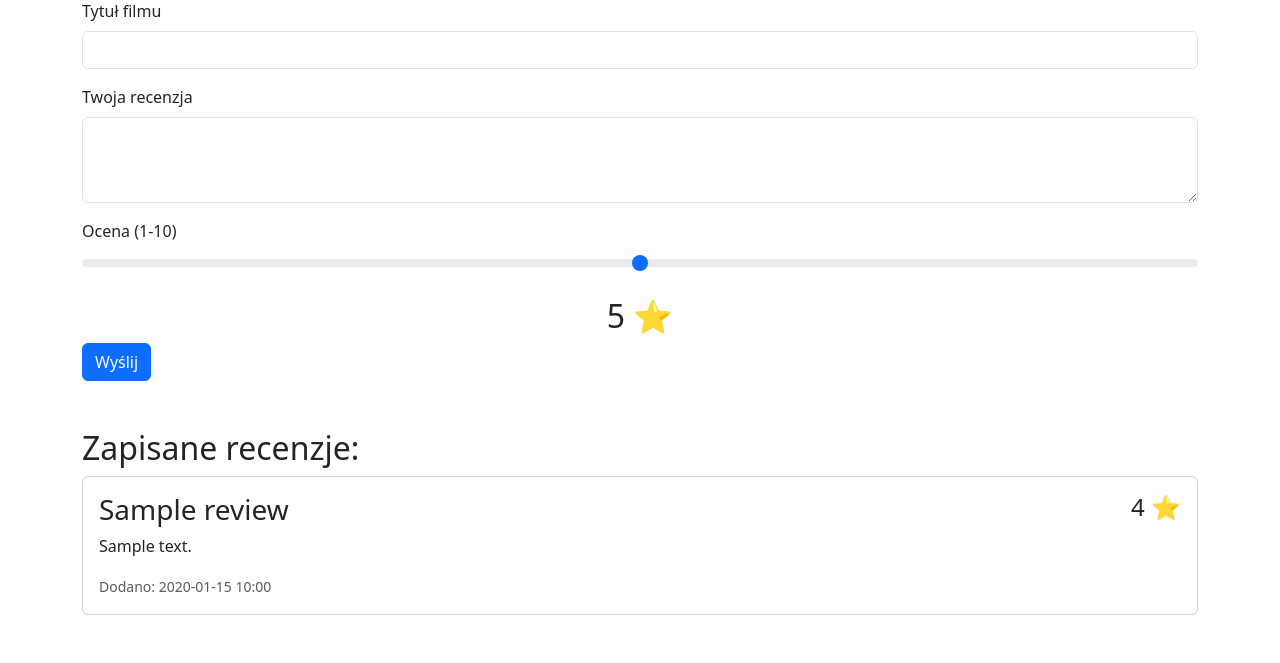
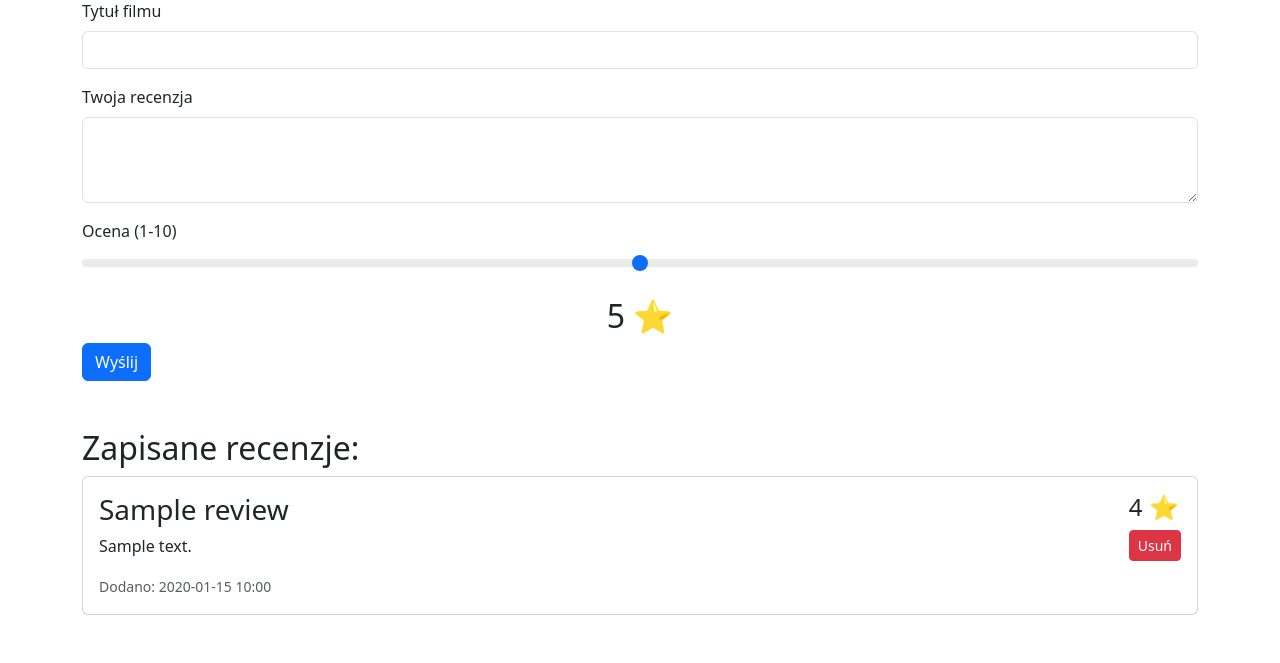
Before and after one commit to Jacobg3/projekt, a Flask app: page / in a window 1280 px wide. Shown: the part 137-800 px from the top of the page. Run offline with Flask 3, Linux system fonts and the light colour scheme; tables that the repository leaves empty hold one stand-in row (values such as "Sample post").

Commit message:
opcja usuwania recenzji

```diff
--- a/main.py
+++ b/main.py
@@ -34,6 +34,14 @@ def index():
     reviews = Review.query.order_by(Review.created_at.desc()).all()
     return render_template("index.html", reviews=reviews)
 
+@app.route("/delete/<int:id>", methods=['POST'])
+def delete_review(id):
+    review = Review.query.get_or_404(id)
+    db.session.delete(review)
+    db.session.commit()
+    return redirect(url_for('index'))
+
+
 with app.app_context():
     db.create_all()
 
--- a/templates/index.html
+++ b/templates/index.html
@@ -32,12 +32,19 @@
         {% for review in reviews %}
             <div class="card mb-3">
                 <div class="card-body">
-                    <div class="d-flex justify-content-between">
-                        <h3 class="card-title">{{ review.title }}</h3>
-                        <h4>{{ review.rating }} ⭐</h4>
+                    <div class="d-flex justify-content-between align-items-start">
+                        <div>
+                            <h3 class="card-title">{{ review.title }}</h3>
+                            <p class="card-text">{{ review.review }}</p>
+                            <small class="text-muted">Dodano: {{ review.created_at.strftime('%Y-%m-%d %H:%M') }}</small>
+                        </div>
+                        <div>
+                            <h4>{{ review.rating }} ⭐</h4>
+                            <form action="{{ url_for('delete_review', id=review.id) }}" method="POST" class="mt-2" onsubmit="return confirm('Czy na pewno chcesz usunąć tę recenzję?');">
+                                <button type="submit" class="btn btn-danger btn-sm">Usuń</button>
+                            </form>
+                        </div>
                     </div>
-                    <p class="card-text">{{ review.review }}</p>
-                    <small class="text-muted">Dodano: {{ review.created_at.strftime('%Y-%m-%d %H:%M') }}</small>
                 </div>
             </div>
         {% endfor %}
```
